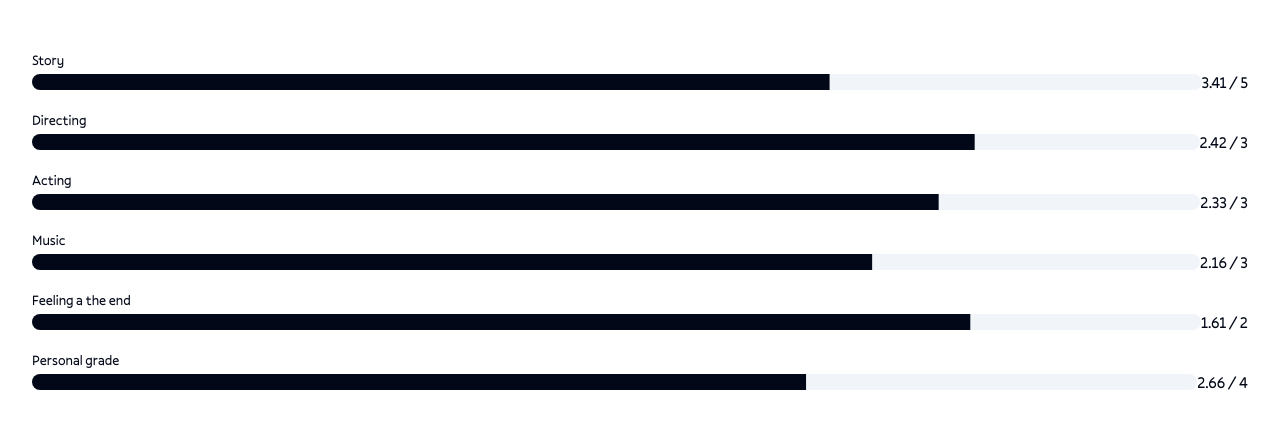
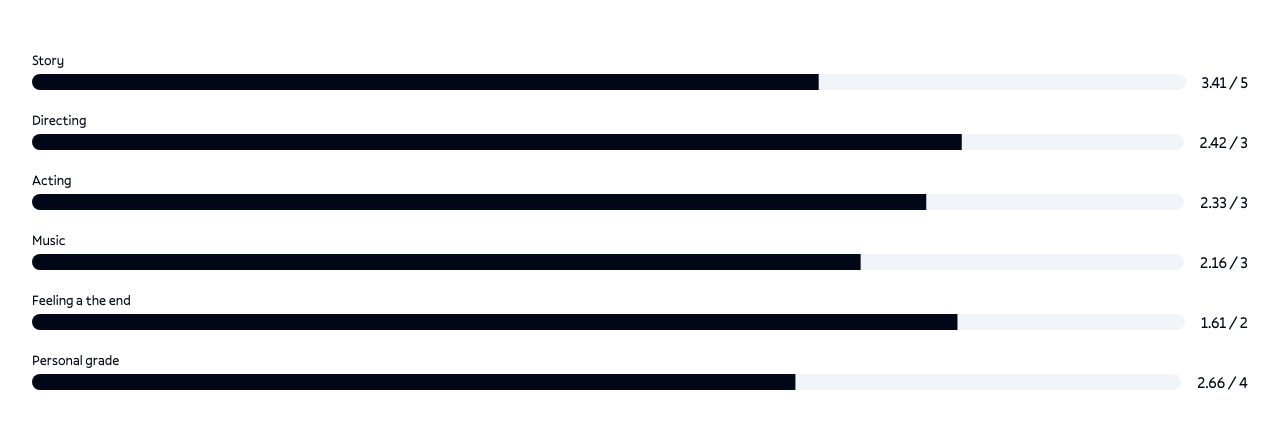
Before and after one commit to SimonMeia/movie-stats, a Vue app: page /story in a window 1280 px wide. Shown: the part 178-622 px from the top of the page. Built offline with nearby package versions, Linux system fonts and the light colour scheme.

Commit message:
fix typo

```diff
--- a/src/components/story/TheGrades.vue
+++ b/src/components/story/TheGrades.vue
@@ -81,7 +81,7 @@ watchEffect(() => {
   <div class="flex flex-col items-center w-full gap-4">
     <div v-for="category in data" :key="category.name" class="w-full">
       <div class="text-sm">{{ category.name }}</div>
-      <div class="flex flex-row items-center w-full gap-4D">
+      <div class="flex flex-row items-center w-full gap-4">
         <Progress :model-value="(category.grade * 100) / category.maxGrade" class="w-full" />
         <div class="text-right shrink-0">{{ formatGrade(category.grade) }} / {{ category.maxGrade }}</div>
       </div>
```
